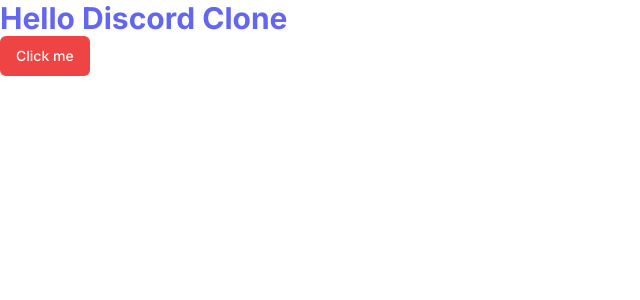
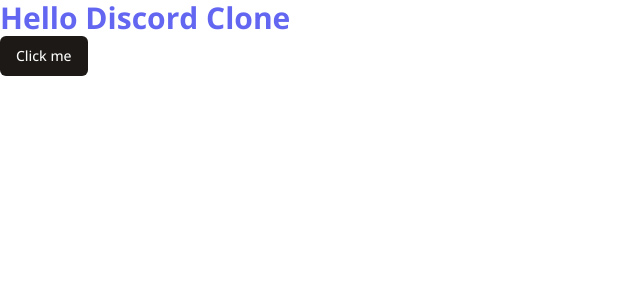
Before and after one commit to asagaqita/discord-clone, a Next.js app: page / in a window 1280 px wide. Shown: the top 300 px of the page, without its empty margins (0-640 px from the left). Built offline with nearby package versions, Linux system fonts and the light colour scheme.

Commit message:
folder setup

```diff
--- /dev/null
+++ b/app/(auth)/(routes)/login/page.tsx
@@ -0,0 +1,4 @@
+const LoginPage = () => {
+  return <div>Login Page!</div>;
+};
+export default LoginPage;
--- /dev/null
+++ b/app/(auth)/layout.tsx
@@ -0,0 +1,4 @@
+const AuthLayout = ({ children }: { children: React.ReactNode }) => {
+  return <div className="bg-red-500 h-full">{children}</div>;
+};
+export default AuthLayout;
--- a/app/page.tsx
+++ b/app/(main)/(routes)/page.tsx
@@ -1,15 +1,11 @@
 import { Button } from "@/components/ui/button";
 import { cn } from "@/lib/utils";
-
-const state = true;
 
 export default function Home() {
   return (
     <div>
       <p className="text-3xl font-bold text-indigo-500">Hello Discord Clone</p>
-      <Button className={cn("bg-indigo-500", state && "bg-red-500")}>
-        Click me
-      </Button>
+      <Button>Click me</Button>
     </div>
   );
 }
--- a/app/layout.tsx
+++ b/app/layout.tsx
@@ -1,11 +1,11 @@
 import type { Metadata } from "next";
-import { Inter } from "next/font/google";
+import { Open_Sans } from "next/font/google";
 import "./globals.css";
 
-const inter = Inter({ subsets: ["latin"] });
+const font = Open_Sans({ subsets: ["latin"] });
 
 export const metadata: Metadata = {
-  title: "Create Next App",
+  title: "Team Chat Application",
   description: "Generated by create next app",
 };
 
@@ -16,7 +16,7 @@
 }>) {
   return (
     <html lang="en">
-      <body className={inter.className}>{children}</body>
+      <body className={font.className}>{children}</body>
     </html>
   );
 }
```
